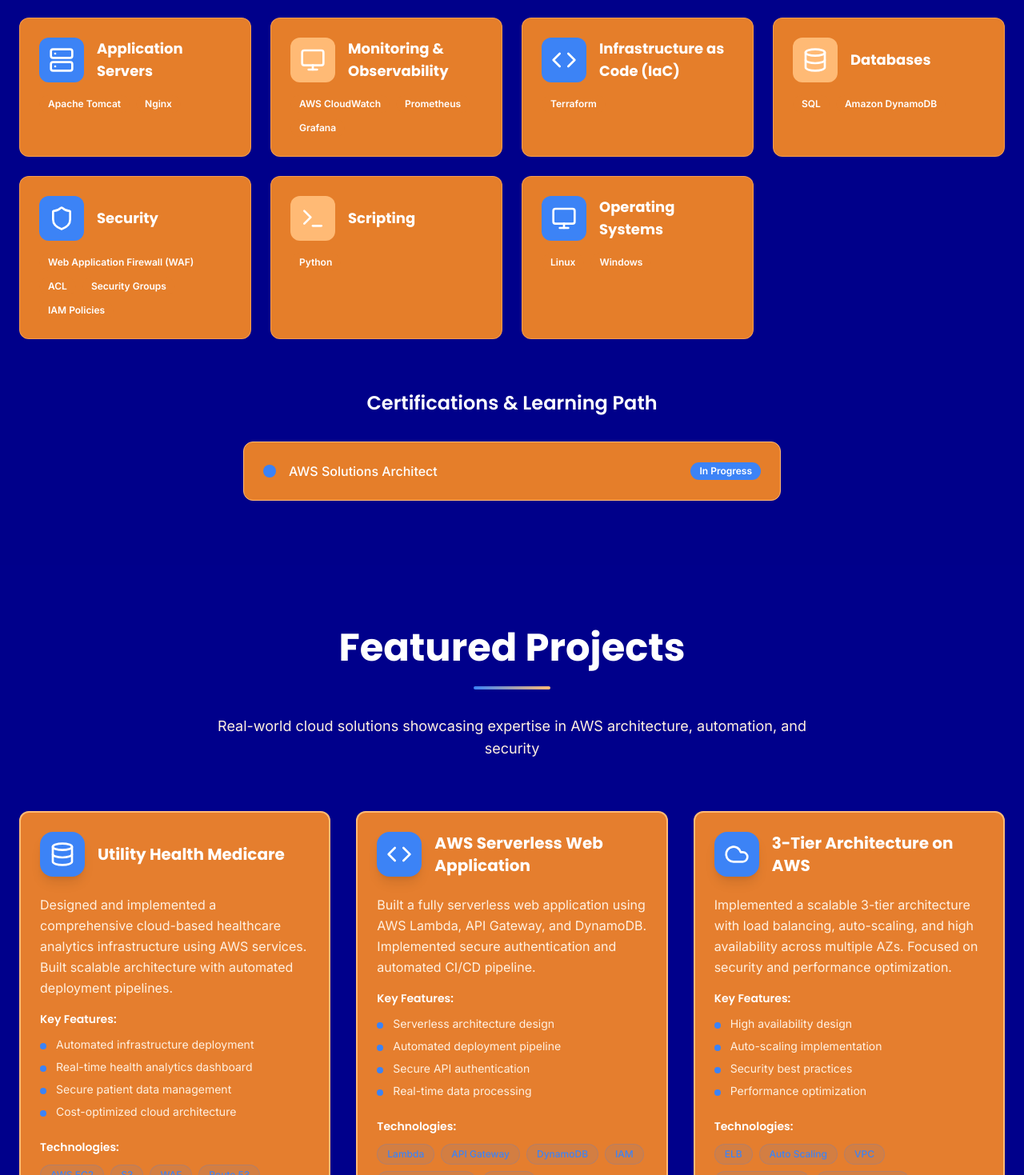
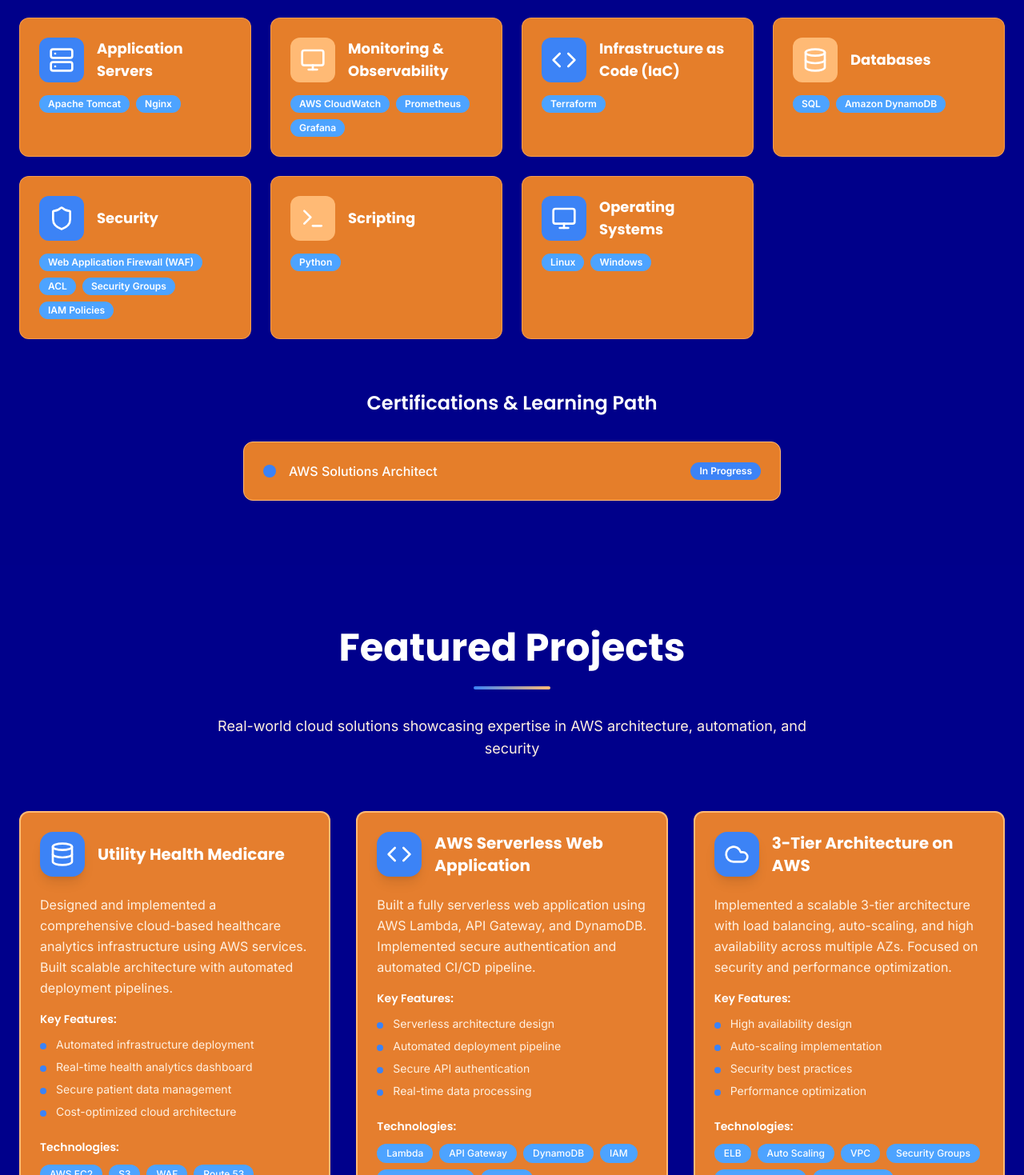
Before and after one commit to Ravi-Teja4/ravitejadeevela_portfolio, a React (Vite) app: page / in a window 1280 px wide. Shown: the part 3661-5130 px from the top of the page at 80% size. Built offline with nearby package versions, Linux system fonts and the light colour scheme.

Commit message:
Update skill tag colors

```diff
--- a/src/components/modern/ModernProjects.tsx
+++ b/src/components/modern/ModernProjects.tsx
@@ -126,7 +126,11 @@ const ModernProjects = () => {
                         {project.technologies.map((tech, idx) => (
                           <span
                             key={idx}
-                            className="px-3 py-1 text-xs font-medium bg-primary/10 text-primary rounded-full border border-primary/20 hover:bg-primary hover:text-primary-foreground transition-all duration-300"
+                            className="px-3 py-1 text-xs font-medium rounded-full transition-all duration-300"
+                            style={{
+                              backgroundColor: '#4DA3FF',
+                              color: '#FFFFFF'
+                            }}
                           >
                             {tech}
                           </span>
--- a/src/components/modern/ModernSkills.tsx
+++ b/src/components/modern/ModernSkills.tsx
@@ -139,8 +139,12 @@ const ModernSkills = () => {
                     <Badge
                       key={skillIndex}
                       variant="secondary"
-                      className="group-hover:bg-primary group-hover:text-primary-foreground transition-all duration-300 transform group-hover:scale-105"
-                      style={{ animationDelay: `${skillIndex * 50}ms` }}
+                      className="transition-all duration-300 transform group-hover:scale-105"
+                      style={{
+                        animationDelay: `${skillIndex * 50}ms`,
+                        backgroundColor: '#4DA3FF',
+                        color: '#FFFFFF'
+                      }}
                     >
                       {skill}
                     </Badge>
```
